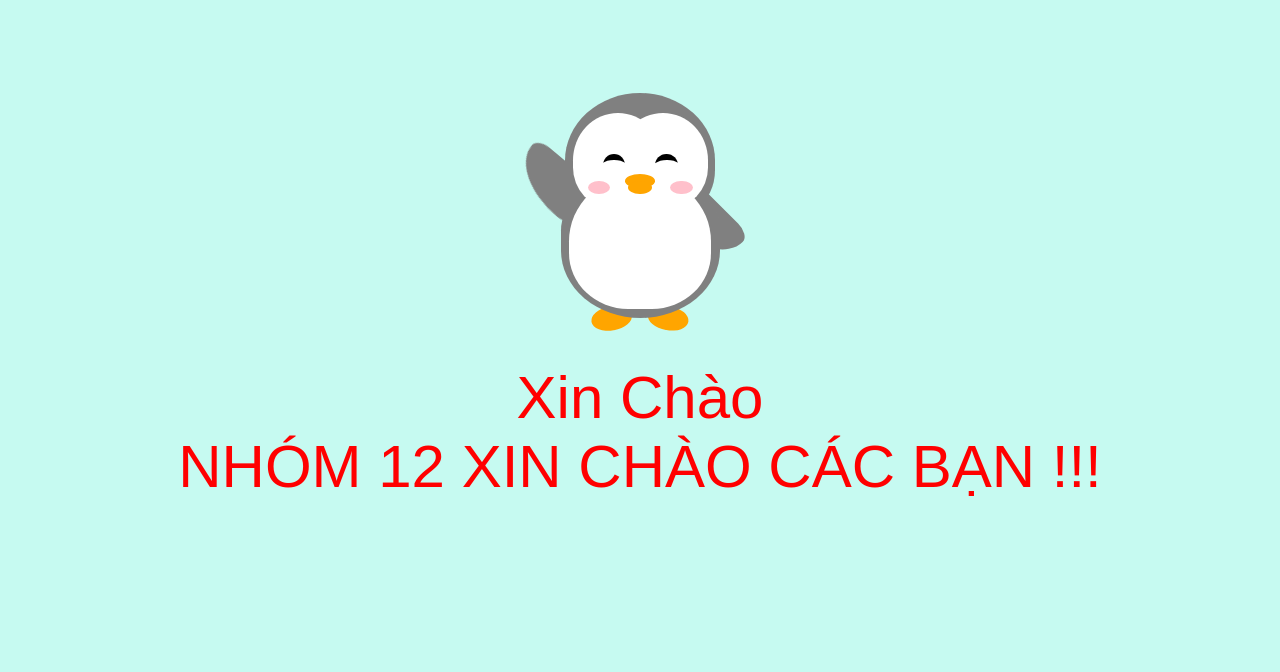
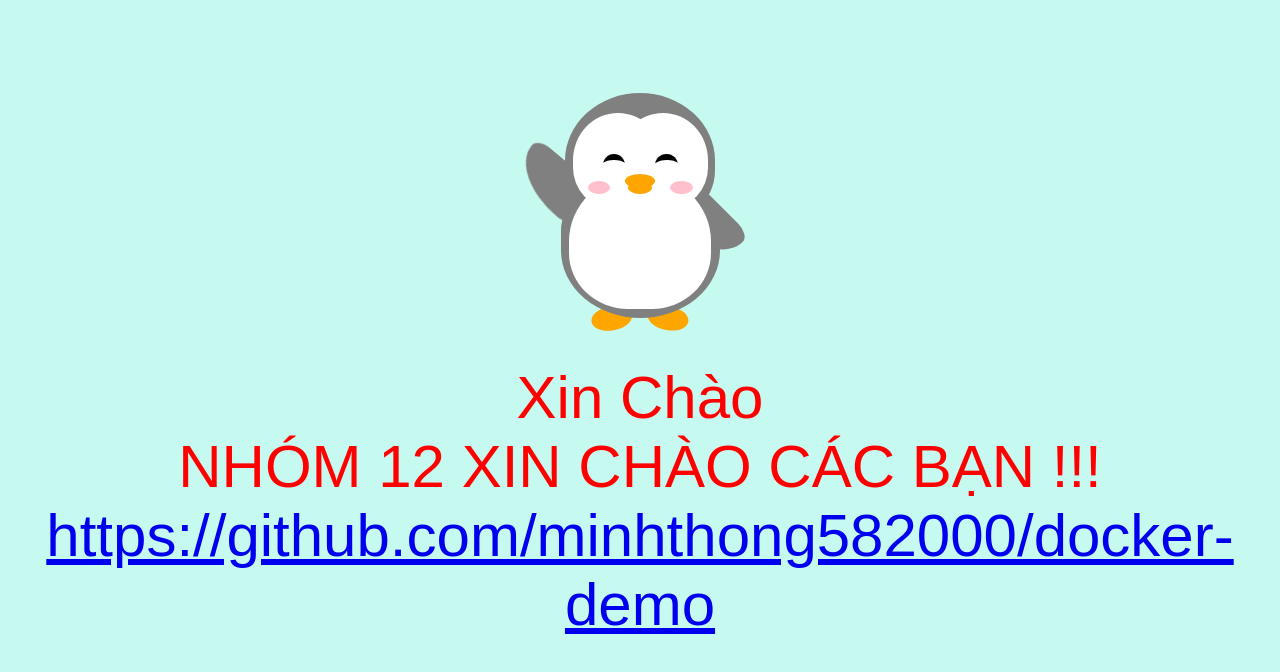
Before and after one commit to minhthong582000/docker-demo, a plain HTML site: page index.html in a window 1280 px wide. Drawn offline with Linux system fonts and the light colour scheme.

Commit message:
intial commit

```diff
--- a/index.html
+++ b/index.html
@@ -222,6 +222,11 @@
             Xin Chào
             <br />
             NHÓM 12 XIN CHÀO CÁC BẠN !!!
+            <div>
+                <a href="https://github.com/minhthong582000/docker-demo">
+                    https://github.com/minhthong582000/docker-demo
+                </a>
+            </div>
         </div>
     </body>
 </html>
```
Also changed, not shown: 1 other file.
